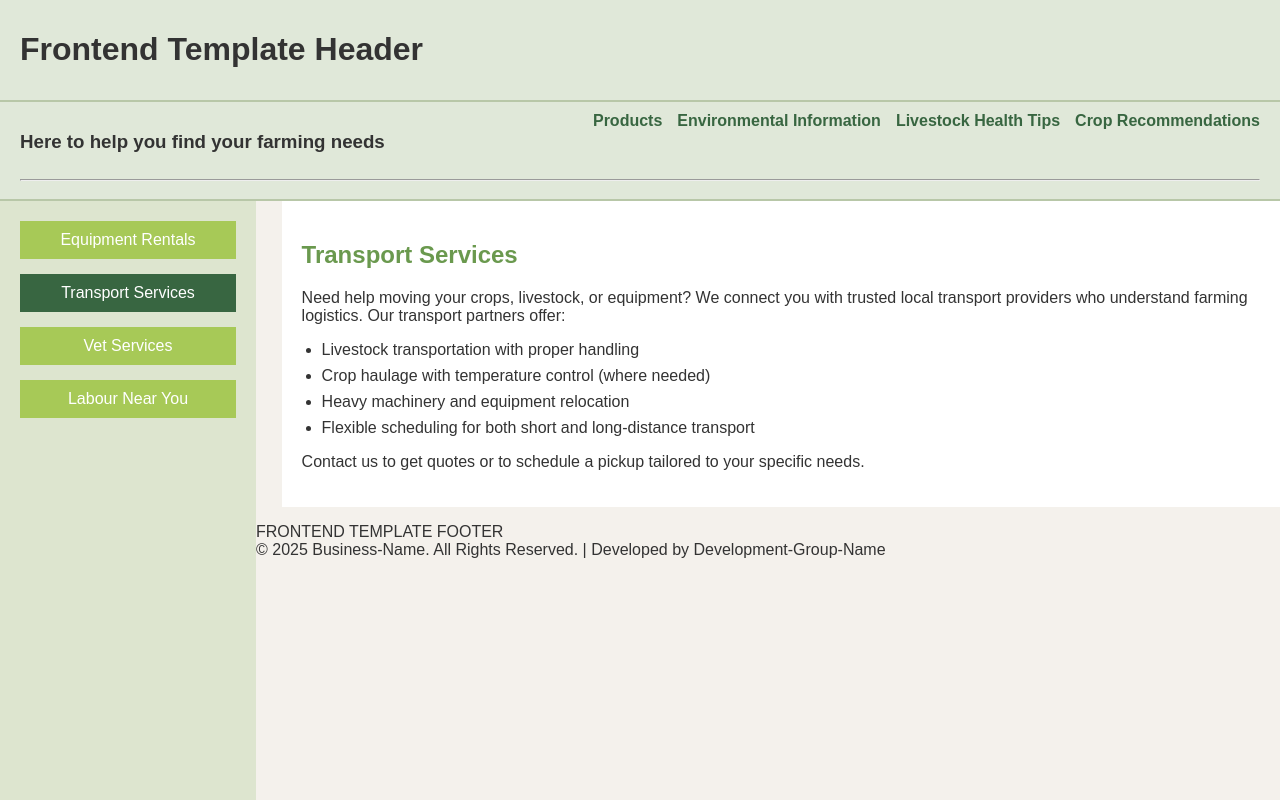
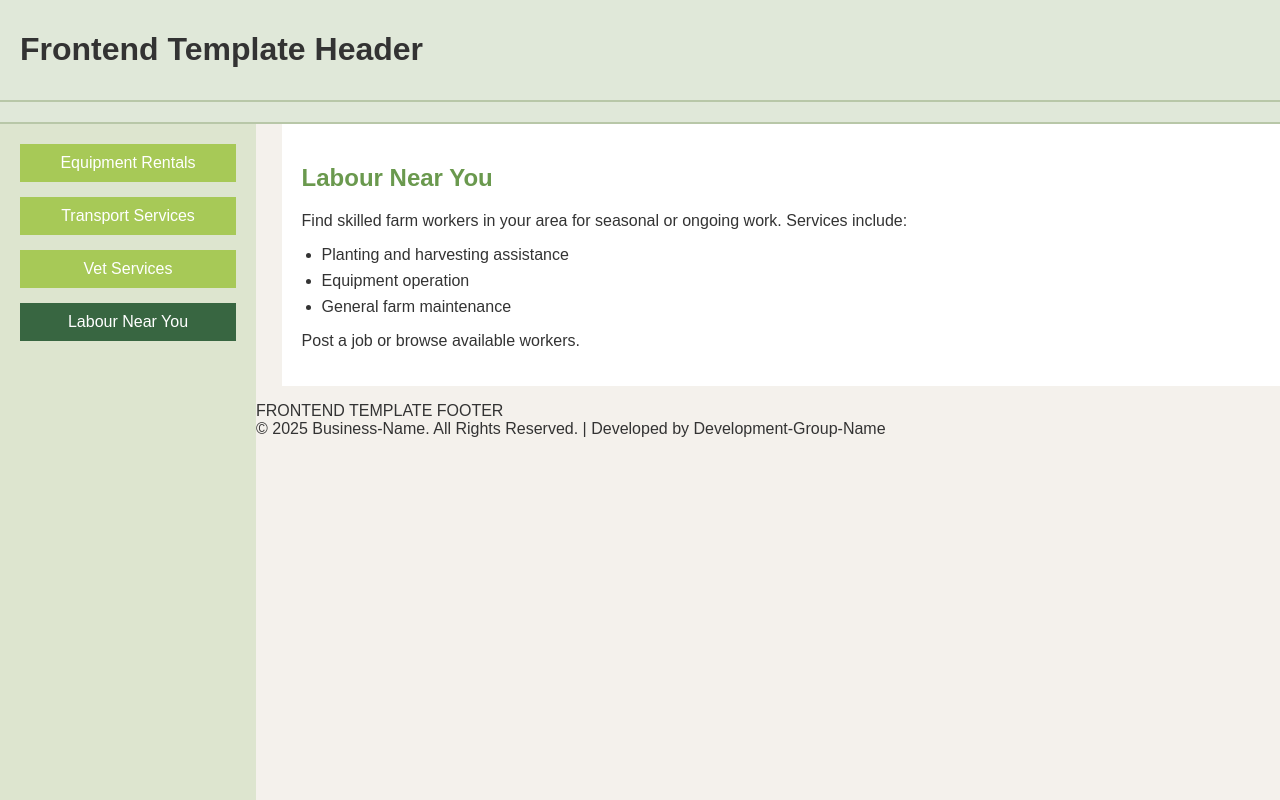
Before and after one commit to NICK-TSHEPO/FarmersHub, a React (Create React App) app: page /#/services in a window 1280 px wide. Both pictures are taken after a click on the button "Labour Near You". Shown: the top 800 px of the page. Built offline with nearby package versions, Linux system fonts and the light colour scheme.

Commit message:
added functionality and removed the top headings (links)

```diff
--- a/src/components/pageComponents/Services.js
+++ b/src/components/pageComponents/Services.js
@@ -1,52 +1,117 @@
-import React from "react";
+import React, { useState } from "react";
 import "./styles.css";
 
+const services = [
+  {
+    name: "Equipment Rentals",
+    content: (
+      <>
+        <h2>Equipment Rentals</h2>
+        <p>
+          Find and rent the latest farming equipment from trusted providers. We offer:
+        </p>
+        <ul>
+          <li>Tractors, ploughs, and harvesters</li>
+          <li>Irrigation systems</li>
+          <li>Specialized machinery for all crop types</li>
+        </ul>
+        <p>
+          Contact us for availability and pricing.
+        </p>
+      </>
+    ),
+  },
+  {
+    name: "Transport Services",
+    content: (
+      <>
+        <h2>Transport Services</h2>
+        <p>
+          Need help moving your crops, livestock, or equipment? We connect you
+          with trusted local transport providers who understand farming
+          logistics. Our transport partners offer:
+        </p>
+        <ul>
+          <li>Livestock transportation with proper handling</li>
+          <li>Crop haulage with temperature control (where needed)</li>
+          <li>Heavy machinery and equipment relocation</li>
+          <li>Flexible scheduling for both short and long-distance transport</li>
+        </ul>
+        <p>
+          Contact us to get quotes or to schedule a pickup tailored to your
+          specific needs.
+        </p>
+      </>
+    ),
+  },
+  {
+    name: "Vet Services",
+    content: (
+      <>
+        <h2>Vet Services</h2>
+        <p>
+          Access professional veterinary services for your livestock. We provide:
+        </p>
+        <ul>
+          <li>On-site animal health checks</li>
+          <li>Vaccinations and treatments</li>
+          <li>Emergency care and consultations</li>
+        </ul>
+        <p>
+          Book an appointment with a local vet today.
+        </p>
+      </>
+    ),
+  },
+  {
+    name: "Labour Near You",
+    content: (
+      <>
+        <h2>Labour Near You</h2>
+        <p>
+          Find skilled farm workers in your area for seasonal or ongoing work. Services include:
+        </p>
+        <ul>
+          <li>Planting and harvesting assistance</li>
+          <li>Equipment operation</li>
+          <li>General farm maintenance</li>
+        </ul>
+        <p>
+          Post a job or browse available workers.
+        </p>
+      </>
+    ),
+  },
+];
+
 export default function FarmingServices() {
+  const [selectedService, setSelectedService] = useState(1); // Default to Transport Services
+
   return (
     <div>
       {/* Header */}
       <header>
-        <div className="header-left">
-          <h3>Here to help you find your farming needs</h3>
-        </div>
-        <nav className="header-right">
-          <a href="#">Products</a>
-          <a href="#">Environmental Information</a>
-          <a href="#">Livestock Health Tips</a>
-          <a href="#">Crop Recommendations</a>
-        </nav>
-        <div style={{ clear: "both" }}></div>
-        <hr />
+
       </header>
 
       {/* Main Content */}
       <main>
         {/* Sidebar */}
         <aside className="sidebar">
-          <button className="service-btn">Equipment Rentals</button>
-          <button className="service-btn active">Transport Services</button>
-          <button className="service-btn">Vet Services</button>
-          <button className="service-btn">Labour Near You</button>
+          {services.map((service, idx) => (
+            <button
+              key={service.name}
+              className={`service-btn${selectedService === idx ? " active" : ""}`}
+              onClick={() => setSelectedService(idx)}
+            >
+              {service.name}
+            </button>
+          ))}
         </aside>
 
         {/* Content Section */}
         <section className="content">
-          <h2>Transport Services</h2>
-          <p>
-            Need help moving your crops, livestock, or equipment? We connect you
-            with trusted local transport providers who understand farming
-            logistics. Our transport partners offer:
-          </p>
-          <ul>
-            <li>Livestock transportation with proper handling</li>
-            <li>Crop haulage with temperature control (where needed)</li>
-            <li>Heavy machinery and equipment relocation</li>
-            <li>Flexible scheduling for both short and long-distance transport</li>
-          </ul>
-          <p>
-            Contact us to get quotes or to schedule a pickup tailored to your
-            specific needs.
-          </p>
+          {services[selectedService].content}
         </section>
       </main>
     </div>
```
